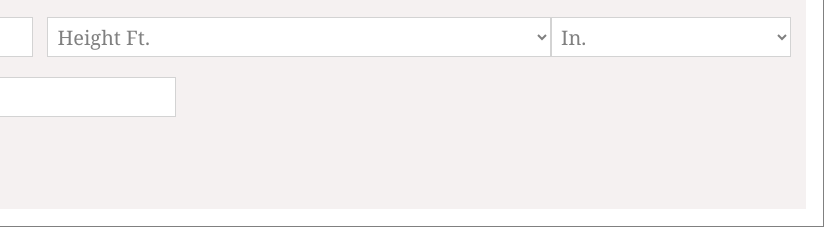
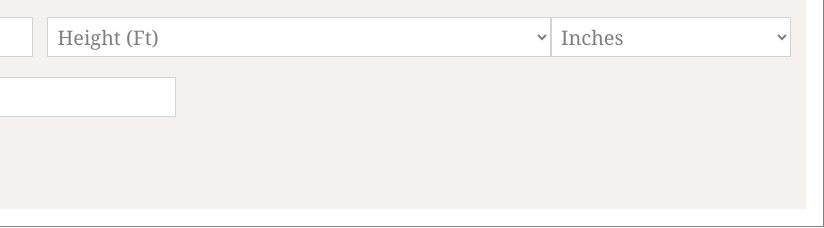
Before and after one commit to vipuldhurve13/BMI-Calculator, a plain HTML site: page index.html in a window 1280 px wide. Shown: the part 282-510 px from the top of the page, 456-1280 px from the left. Drawn offline with Linux system fonts and the light colour scheme.

Commit message:
Update index.html

```diff
--- a/index.html
+++ b/index.html
@@ -71,7 +71,7 @@
                     class="metric-height">
 
                 <select class="english-height">
-                    <option value="">Height Ft.</option>
+                    <option value="">Height (Ft)</option>
                     <option value="3">3 ft</option>
                     <option value="4">4 ft</option>
                     <option value="5">5 ft</option>
@@ -81,7 +81,7 @@
                 </select>
 
                 <select class="english-height-inches">
-                    <option value="">In.</option>
+                    <option value="">Inches</option>
                     <option value="1">0 in</option>
                     <option value="2">2 in</option>
                     <option value="3">3 in</option>
```
